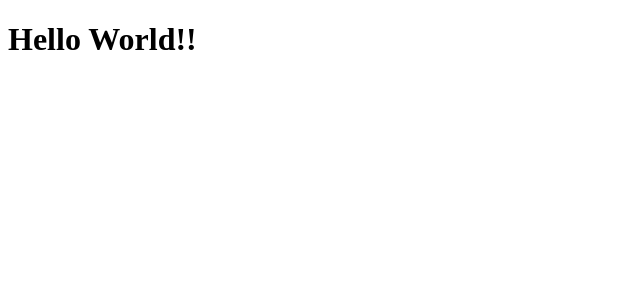
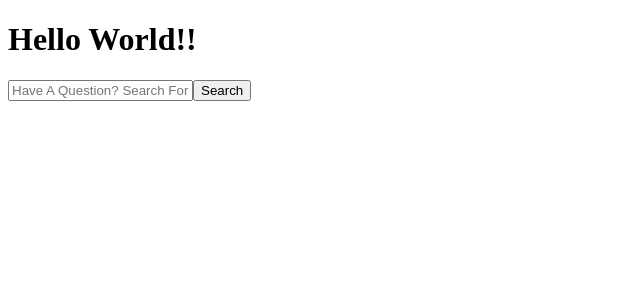
Before and after one commit to Whitney-HR/E-Commerce-React, a React app: page / in a window 1280 px wide. Shown: the top 300 px of the page, without its empty margins (0-640 px from the left). Built offline with nearby package versions, Linux system fonts and the light colour scheme.

Commit message:
Add Search Bar

```diff
--- a/Client/src/components/Questions/Questions.jsx
+++ b/Client/src/components/Questions/Questions.jsx
@@ -0,0 +1,25 @@
+import React from 'react';
+import ReactDOM from 'react-dom';
+import axios from 'axios';
+import App from '../App.jsx';
+import SearchBar from './SearchBar.jsx';
+
+// function Questions() {
+
+// }
+class Questions extends React.Component {
+  constructor(props) {
+    super(props);
+
+  }
+
+  render() {
+    return (
+      <div>
+        <SearchBar />
+      </div>
+    )
+  }
+}
+
+export default Questions;
--- /dev/null
+++ b/Client/src/components/Questions/SearchBar.jsx
@@ -0,0 +1,22 @@
+import React from 'react';
+import ReactDOM from 'react-dom';
+import Questions from './Questions.jsx';
+import App from '../App.jsx';
+
+
+
+export default function SearchBar() {
+  return (
+    <form>
+      <label >
+        <span className="QA-search"></span>
+      </label>
+      <input
+        type="text"
+        placeholder="Have A Question? Search For Answers!"
+        name="s"
+      />
+      <button type="submit">Search</button>
+    </form>
+  )
+};
--- a/Client/src/components/app.jsx
+++ b/Client/src/components/app.jsx
@@ -3,6 +3,7 @@ import ReactDOM from 'react-dom';
 import Overview from './Overview/Overview.jsx';
 import Questions from './Questions/Questions.jsx';
 import Reviews from './Reviews/Review.jsx';
+import SearchBar from './Questions/SearchBar.jsx';
 
 
 class App extends React.Component {
@@ -14,6 +15,7 @@ render() {
   return (
     <div>
       <h1>Hello World!!</h1>
+      <Questions />
     </div>
   )
 }
```
Also changed, not shown: 1 other file (tests, documents, lock files or other folders).
